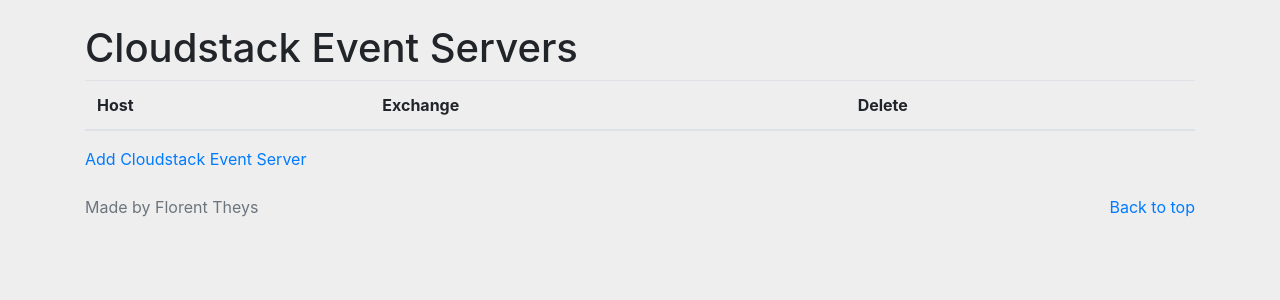
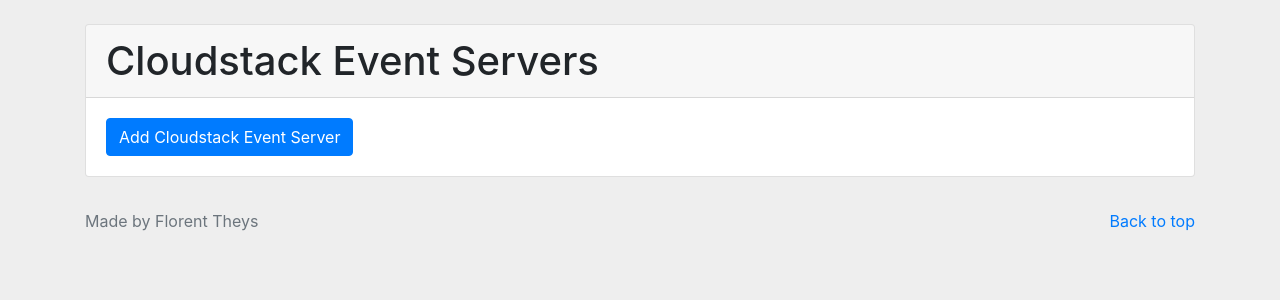
Before and after one commit to FlorentTheys/tfe-cloudstack, a Django app: template mysite/cs_api/templates/cs_event_server.html in a window 1280 px wide. Shown: the part 56-356 px from the top of the page. Run offline with Django 3.2, Linux system fonts and the light colour scheme; the template is opened without the code that fills it, so the values that code supplies are empty; some libraries are stand-ins or nearby versions.

Commit message:
improve style of event server list page

```diff
--- a/mysite/cs_api/templates/cs_event_server.html
+++ b/mysite/cs_api/templates/cs_event_server.html
@@ -3,24 +3,26 @@
 {% load static %}
 
 {% block content %}
-    <h1>Cloudstack Event Servers</h1>
-    <table class="table">
-        <thead>
-            <tr>
-                <th>Host</th>
-                <th>Exchange</th>
-                <th>Delete</th>
-            </tr>
-        </thead>
-        <tbody>
-            {% for cs_event_server in request.user.cloudstack_event_server_ids.all %}
-                <tr>
-                    <td>{{ cs_event_server.host }}</td>
-                    <td>{{ cs_event_server.exchange }}</td>
-                    <td><a href="/cs_event_server_delete/{{ cs_event_server.id }}"><i class="fa fa-trash" title="Delete"/></a></td>
-                </tr>
-            {% endfor %}
-        </tbody>
-    </table>
-    <a href="/cs_event_server_add">Add Cloudstack Event Server</a>
+    <div class="card mb-2">
+        <div class="card-header">
+            <h1 class="m-0">Cloudstack Event Servers</h1>
+        </div>
+        <div class="card-body">
+            <a class="btn btn-primary" href="/cs_event_server_add">Add Cloudstack Event Server</a>
+        </div>
+    </div>
+    {% for cs_event_server in request.user.cloudstack_event_server_ids.all %}
+        <div class="card mt-2">
+            <div class="card-header">
+                <span class="badge badge-light"># {{ cs_event_server.id }}</span>
+            </div>
+            <div class="card-body">
+                <span>host:</span> <strong>{{ cs_event_server.host }}</strong><br/>
+                <span>exchange:</span> <strong>{{ cs_event_server.exchange }}</strong>
+            </div>
+            <div class="card-footer">
+                <a class="btn btn-danger btn-sm" href="/cs_event_server_delete/{{ cs_event_server.id }}"><i class="fa fa-trash" title="Delete"></i> Delete</a>
+            </div>
+        </div>
+    {% endfor %}
 {% endblock %}
```
